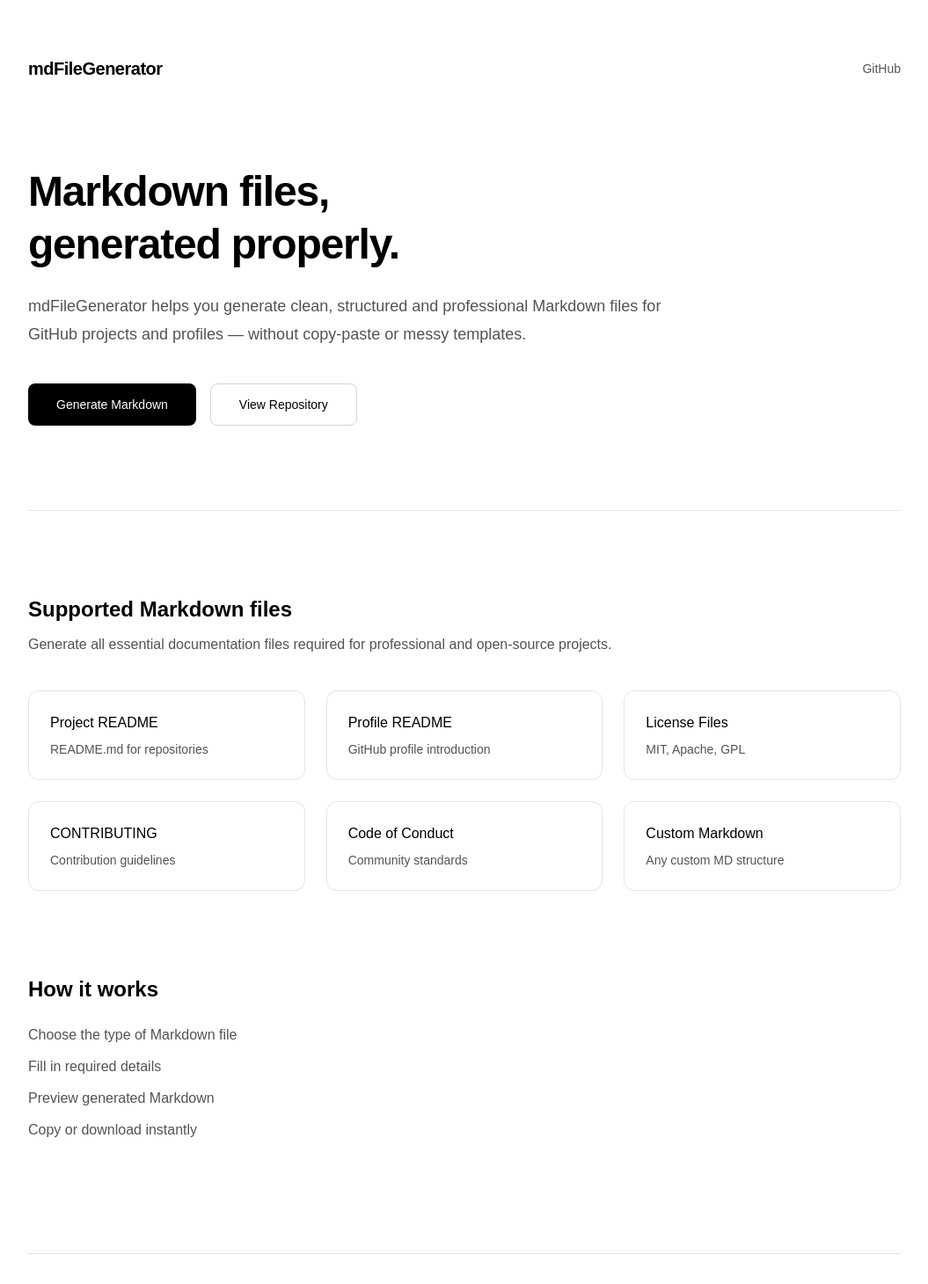
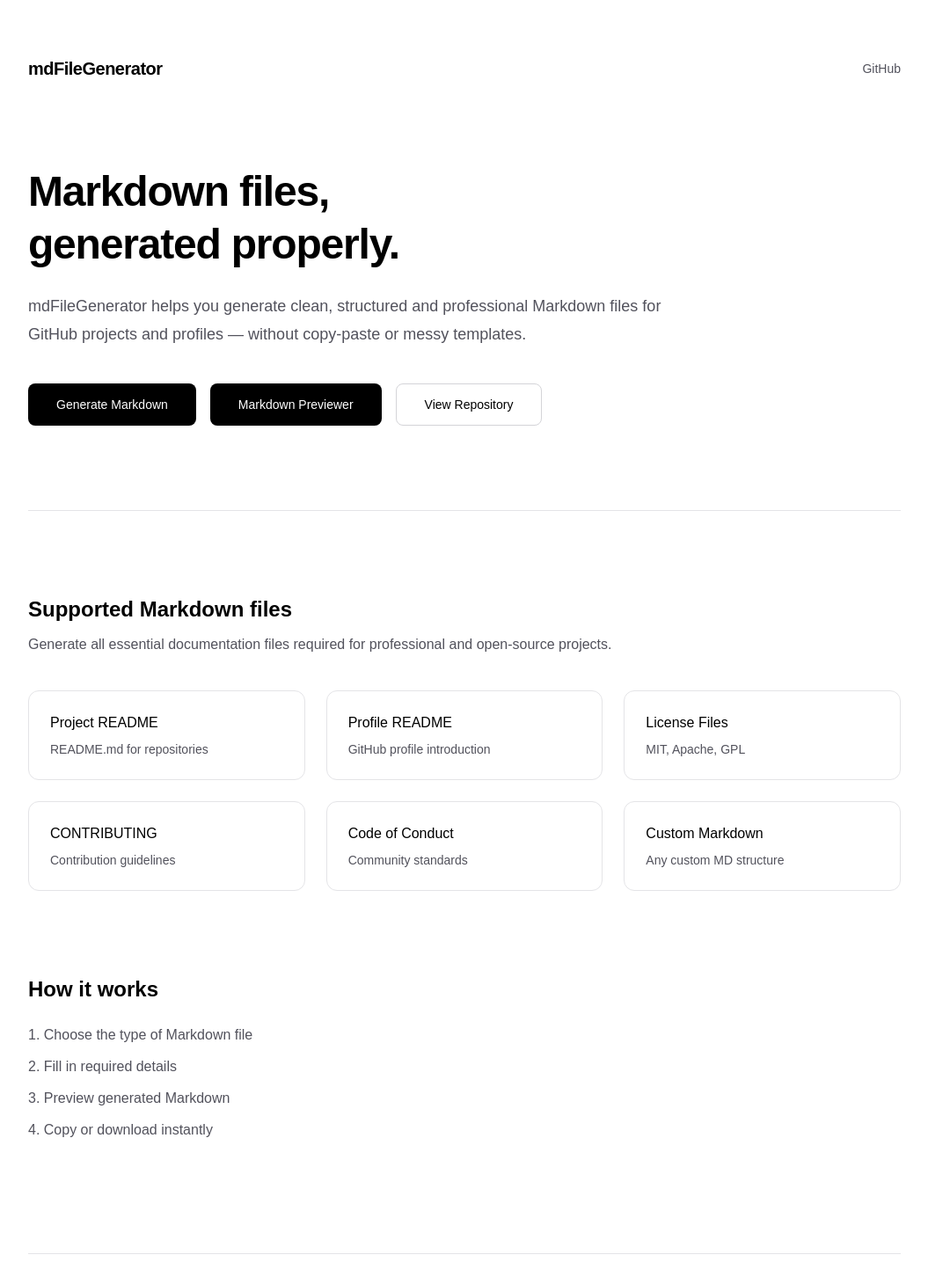
Before and after one commit to VaibhavRawat27/mdfilegenerator, a Next.js app: page / in a window 1280 px wide. Shown: the top 1460 px of the page at 88% size, without its empty margins (112-1167 px from the left). Built offline with nearby package versions, Linux system fonts and the light colour scheme.

Commit message:
Update page.js

```diff
--- a/src/app/page.js
+++ b/src/app/page.js
@@ -40,6 +40,13 @@ export default function Home() {
               className="inline-flex h-12 items-center justify-center rounded-lg bg-black px-8 text-sm font-medium text-white transition hover:bg-zinc-800 dark:bg-white dark:text-black dark:hover:bg-zinc-200"
             >
               Generate Markdown
+            </Link>
+
+            <Link
+              href="/generate"
+              className="inline-flex h-12 items-center justify-center rounded-lg bg-black px-8 text-sm font-medium text-white transition hover:bg-zinc-800 dark:bg-white dark:text-black dark:hover:bg-zinc-200"
+            >
+              Markdown Previewer
             </Link>
 
             <a
@@ -98,10 +105,10 @@ export default function Home() {
           </h3>
 
           <ul className="mt-6 space-y-3 text-zinc-600 dark:text-zinc-400">
-            <li>Choose the type of Markdown file</li>
-            <li>Fill in required details</li>
-            <li>Preview generated Markdown</li>
-            <li>Copy or download instantly</li>
+            <li>1. Choose the type of Markdown file</li>
+            <li>2. Fill in required details</li>
+            <li>3. Preview generated Markdown</li>
+            <li>4. Copy or download instantly</li>
           </ul>
         </section>
 
```
